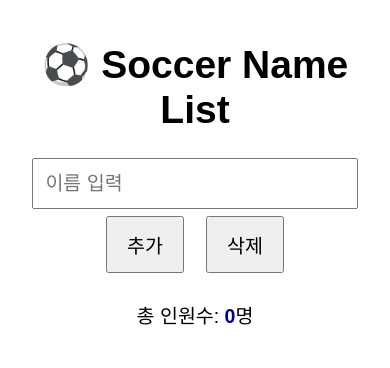
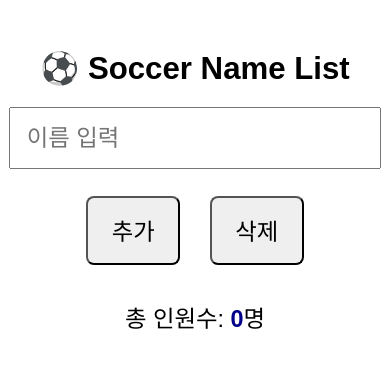
Before and after one commit to JunseungKim-study/soccer-namelist, a plain HTML site: page index.html in a window 390 px wide. Drawn offline with Linux system fonts and the light colour scheme; no server answers.

Commit message:
Update style.css

```diff
--- a/style.css
+++ b/style.css
@@ -1,31 +1,59 @@
 body {
   font-family: sans-serif;
   text-align: center;
-  margin-top: 5vh;
-  font-size: 5vw; /* 모바일에서 크게 보이도록 */
+  margin-top: 50px;
+  font-size: 18px; /* 기본 PC 화면용 */
+}
+
+h1 {
+  font-size: 28px;
+  margin-bottom: 20px;
 }
 
 input {
-  padding: 3vw;
-  font-size: 5vw;
+  padding: 12px;
+  font-size: 18px;
   width: 80%;
   max-width: 400px;
+  margin-bottom: 15px;
 }
 
 button {
-  padding: 3vw 5vw;
-  margin: 2vw;
-  font-size: 5vw;
+  padding: 12px 20px;
+  margin: 8px;
+  font-size: 18px;
+  border-radius: 8px;
 }
 
 #count {
   font-weight: bold;
   color: darkblue;
+  font-size: 18px;
 }
 
-/* PC 화면에서는 너무 커지지 않게 조정 */
-@media (min-width: 768px) {
+/* 📱 모바일 전용 (가로폭 600px 이하) */
+@media (max-width: 600px) {
   body {
+    font-size: 6vw; /* 화면 너비 기준으로 글자 크기 */
+  }
+  h1 {
+    font-size: 8vw;
+  }
+  input {
+    font-size: 6vw;
+    padding: 4vw;
+    width: 90%;
+    max-width: none;
+  }
+  button {
+    font-size: 6vw;
+    padding: 4vw 6vw;
+    margin: 3vw;
+  }
+  #count {
+    font-size: 6vw;
+  }
+}
     font-size: 18px;
   }
   input, button {
```
